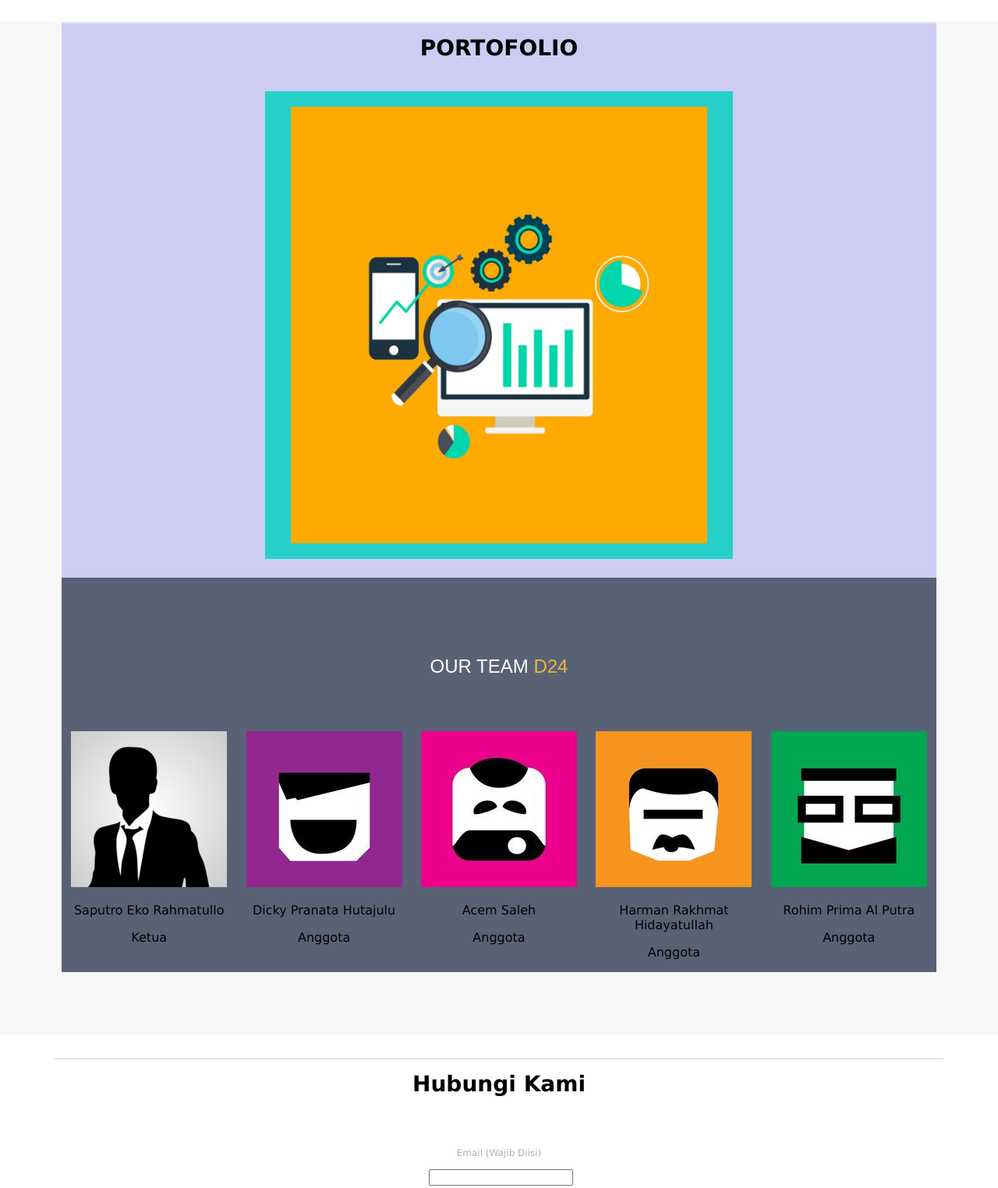
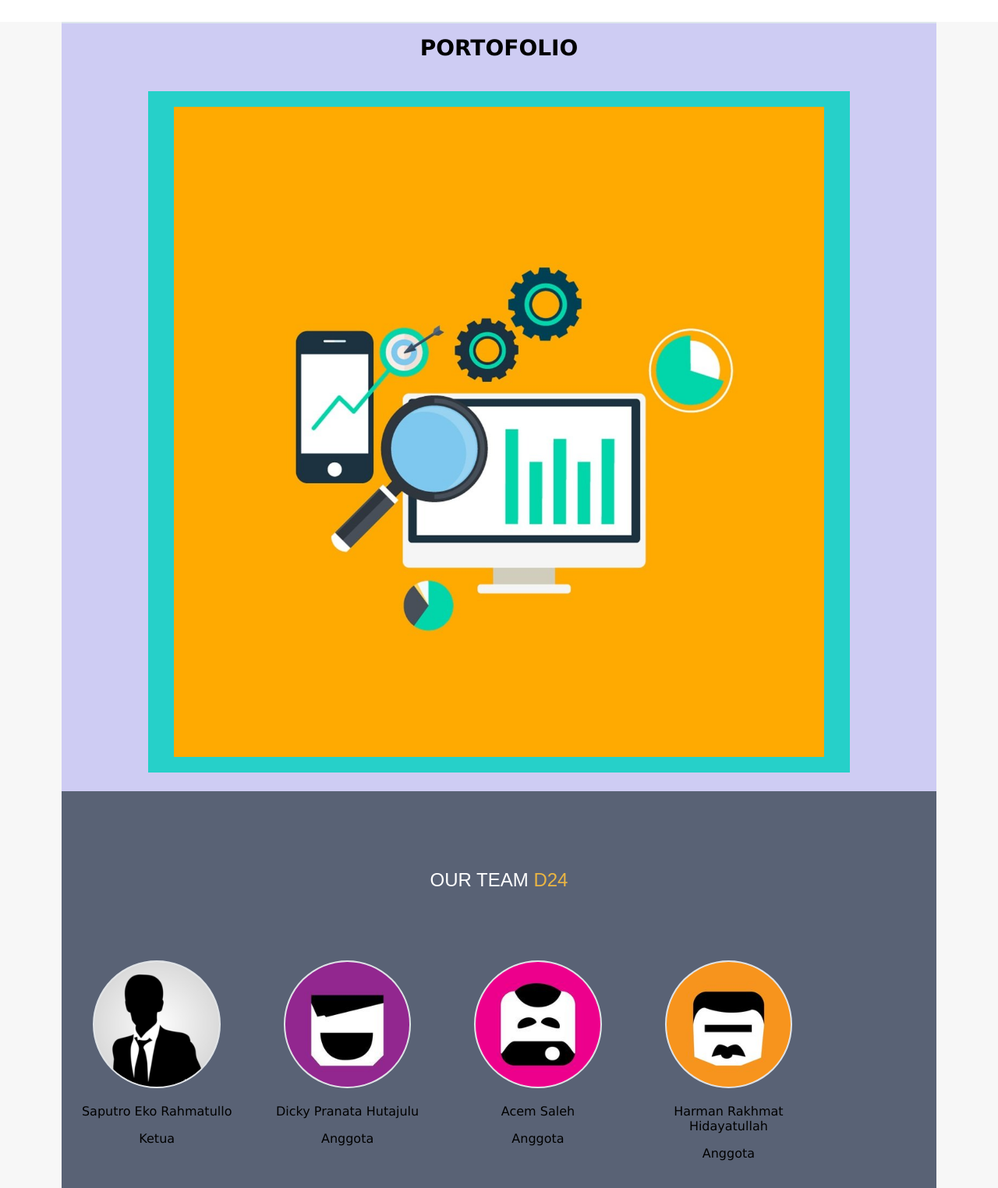
Before and after one commit to armanInc/Team-D24, a plain HTML site: page index.html in a window 1280 px wide. Shown: the part 613-2137 px from the top of the page at 78% size. Drawn offline with Linux system fonts and the light colour scheme.

Commit message:
perubahan"commit"

```diff
--- a/index.html
+++ b/index.html
@@ -5,9 +5,10 @@
     <meta charset="utf-8">
     <meta name="viewport" content="width=device-width, initial-scale=1.0">
     <title>Team D24</title>
+    <link rel="stylesheet" href="https://maxcdn.bootstrapcdn.com/font-awesome/4.5.0/css/font-awesome.min.css">
     <link rel="stylesheet" href="stylesheet.css">
     <link rel="stylesheet" href="responsivestylesheet.css">
-    <link rel="stylesheet" href="https://maxcdn.bootstrapcdn.com/font-awesome/4.5.0/css/font-awesome.min.css">
+
     <style></style>
 </head>
 
--- a/stylesheet.css
+++ b/stylesheet.css
@@ -5,6 +5,7 @@
 body {
     margin: 0;
     font-family: "Lucida Grande";
+    width: 100%;
 }
 
 a {
@@ -28,8 +29,9 @@ li {
 
 .top-wrapper {
     padding: 180px 0 100px 0;
-    background-image: url("pexels-photo.jpg");
+    background-image: url(pexels-photo.jpg);
     background-size: cover;
+    width: 100%;
     color: white;
     text-align: center;
 }
@@ -93,8 +95,9 @@ li {
 }
 
 .portofolio img {
-    width: 600px;
-    height: 600px;
+    width: 100%;
+    max-width: 900px;
+    height: auto;
     padding: 20px 33px;
     margin-bottom: 20px;
     background-color: #26d0c9;
@@ -150,18 +153,6 @@ header {
     display: none;
 }
 
-.worker-wrapper {
-    padding-bottom: 80px;
-    padding-left: 5%;
-    padding-right: 5%;
-    background-color: #f7f7f7;
-    text-align: center;
-}
-
-.workers {
-    background-color: #596275;
-}
-
 .heading {
     padding-top: 80px;
     padding-bottom: 50px;
@@ -180,14 +171,36 @@ header {
     color: #EAB543;
 }
 
+.worker-wrapper {
+    padding-bottom: 80px;
+    padding-left: 5%;
+    padding-right: 5%;
+    background-color: #f7f7f7;
+    text-align: center;
+}
+
+.workers {
+    background-color: #596275;
+}
+
 .worker {
     float: left;
     width: 20%;
+    padding: 10px;
+    margin: 10px;
+}
+
+.worker-icon img {
+    width: 80%;
+    border-radius: 50%;
+    background-color: #fff;
+    border: 2px solid #dee2e6;
 }
 
 .worker-icon:hover {
     position: relative;
     transition: all 5s;
+    width: 100%;
 }
 
 .worker-icon:active p {
@@ -217,7 +230,7 @@ header {
 
 form {
     width: 300px;
-    margin-left: 470px;
+    /*margin-left: 470px;*/
     margin-top: 20px;
     margin-bottom: 30px;
     padding: 10px;
@@ -263,8 +276,9 @@ footer p {
 }
 
 .footer {
-    max-width: 1170px;
-    width: 1170px;
+    /* max-width: 1170px;*/
+    /*width: 1170px;*/
+    width: 100%;
     height: 200px;
     background-color: #5f5d60;
     margin: 0 auto;
```
